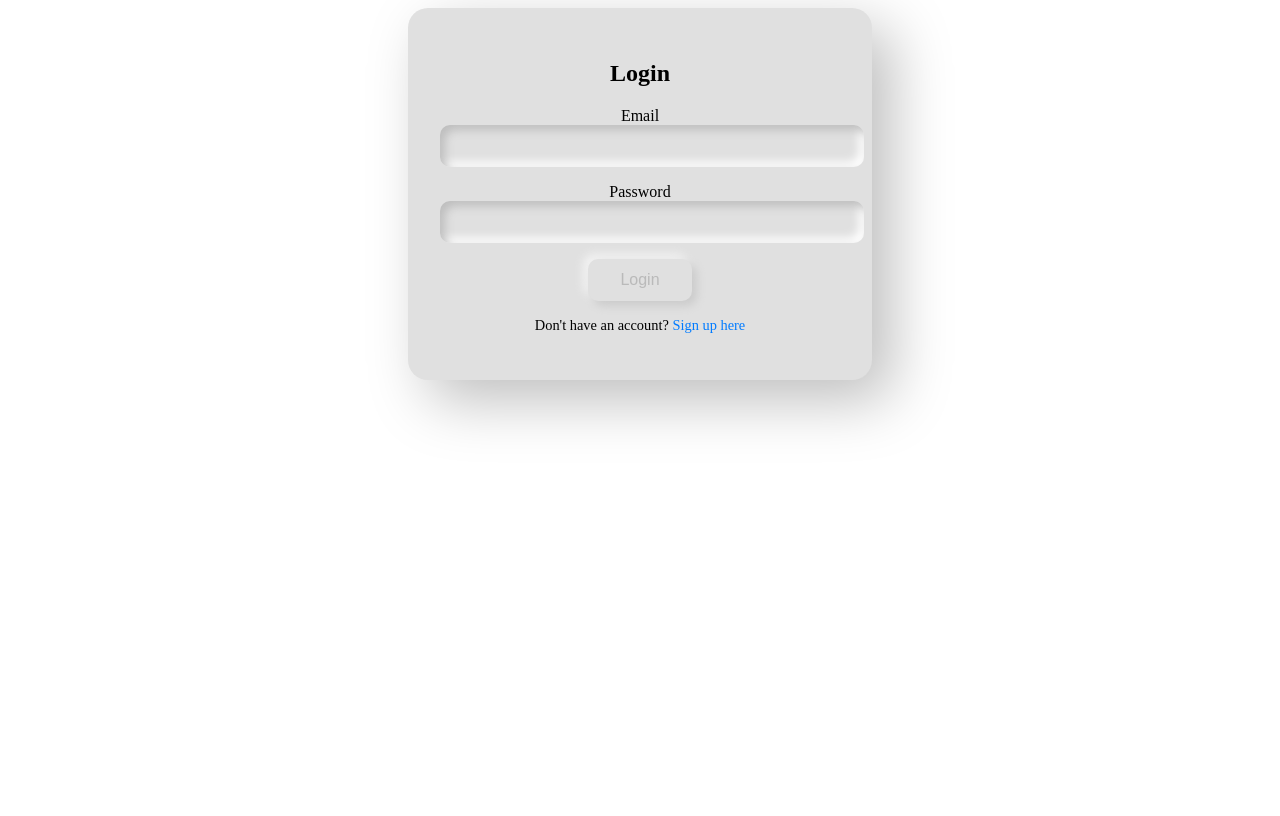
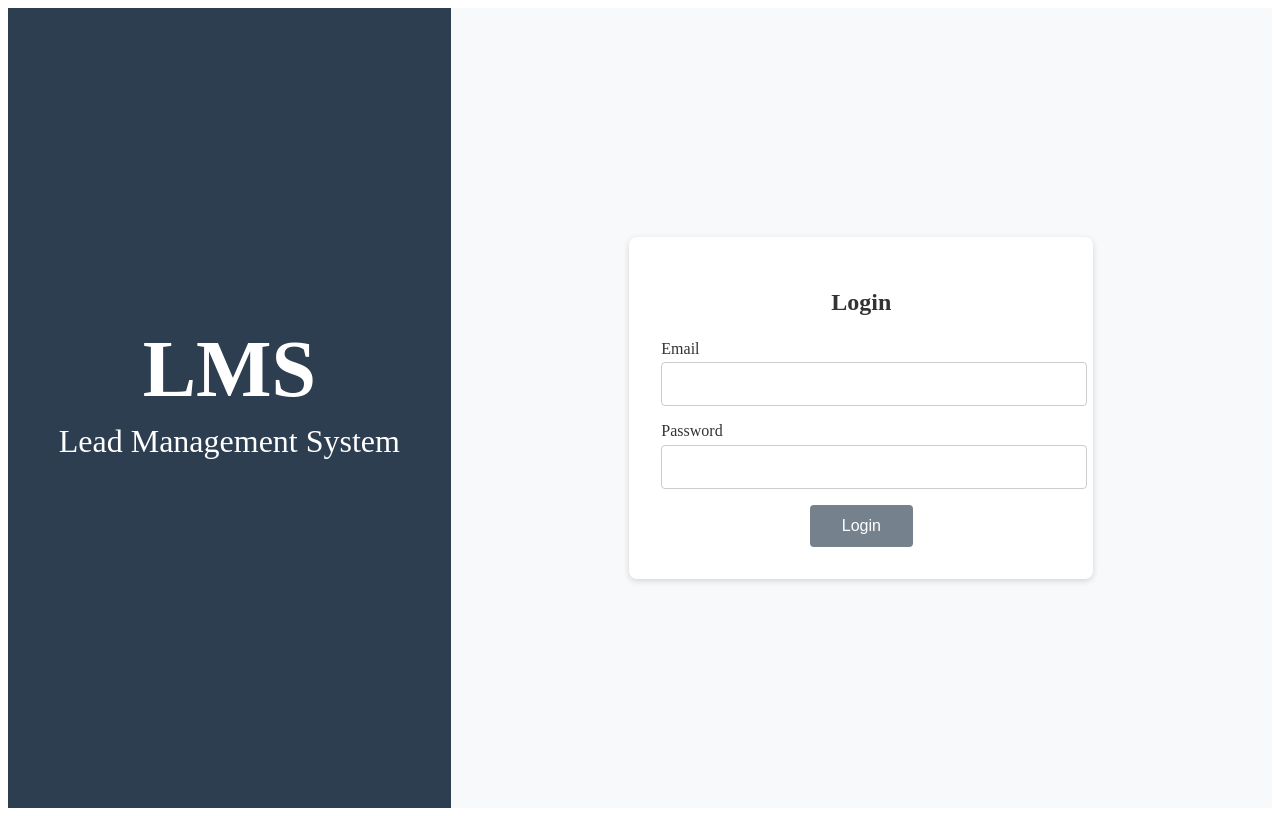
Before and after one commit to VirajManiyar-MRI/lms-frontend, an Angular app: page /login in a window 1280 px wide. Built offline with nearby package versions, Linux system fonts and the light colour scheme.

Commit message:
Updated Login

```diff
--- a/src/app/components/dashboard/dashboard.component.html
+++ b/src/app/components/dashboard/dashboard.component.html
@@ -6,7 +6,7 @@
       <ul>
         <li class="active">Dashboard</li>
         <li routerLink="/lead-status">Lead Status</li>
-        <li routerLink="/lead-management">Lead Management</li>
+                <!--<li routerLink="/lead-management">Lead Management</li>-->
         <li routerLink="/user-management">User Management</li>
         <li (click)="logout()" class="logout-button">Sign Out</li>
       </ul>
--- a/src/app/components/dashboard/dashboard.component.ts
+++ b/src/app/components/dashboard/dashboard.component.ts
@@ -95,6 +95,7 @@ export class DashboardComponent implements OnInit, AfterViewInit {
   loadManagerPerformance(): void {
     this.userPerformanceService.getManagerPerformance().subscribe({
       next: (data) => {
+        console.log('Manager Performance:', data);
         this.managers = data;
       },
       error: (err) => {
--- a/src/app/components/lead-status/lead-status.component.html
+++ b/src/app/components/lead-status/lead-status.component.html
@@ -6,7 +6,7 @@
       <ul>
         <li routerLink="/dashboard">Dashboard</li>
         <li class="active">Lead Status</li>
-        <li routerLink="/lead-management">Lead Management</li>
+                <!--<li routerLink="/lead-management">Lead Management</li>-->
         <li routerLink="/user-management">User Management</li>
         <li routerLink="/signout">Sign Out</li>
       </ul>
@@ -88,7 +88,7 @@
               <option value="Contacted">Contacted</option>
               <option value="Converted">Converted</option>
               <option value="Lost">Lost</option>
-              <option value="FollowUp">Follow Up</option>
+              <option value="Follow-Up">Follow Up</option>
             </select>
           </div>
           <div class="form-group">
--- a/src/app/components/login/login.component.html
+++ b/src/app/components/login/login.component.html
@@ -1,38 +1,64 @@
-<div class="auth-container">
+<div class="login-container">
+  <!-- Left side: brand / welcome section -->
+  <div class="login-left">
+    <h1 class="lms-brand">LMS</h1>
+    <p class="lms-subtitle">Lead Management System</p>
+  </div>
+
+  <!-- Right side: login form -->
+  <div class="login-right">
+    <div class="login-card">
       <h2>Login</h2>
       <form [formGroup]="loginForm" (ngSubmit)="onSubmit()">
+        <!-- Email -->
         <div class="form-group">
           <label for="email">Email</label>
           <input type="email"
                  id="email"
                  formControlName="email"
-             class="form-control neumorphic-input" />
-      <small *ngIf="loginForm.get('email')?.invalid && loginForm.get('email')?.touched">
+                 class="form-control" />
+          <small *ngIf="
+              loginForm.get('email')?.invalid &&
+              loginForm.get('email')?.touched
+            "
+                 class="error-text">
             Enter a valid email.
           </small>
         </div>
+
+        <!-- Password -->
         <div class="form-group">
           <label for="password">Password</label>
           <input type="password"
                  id="password"
                  formControlName="password"
-             class="form-control neumorphic-input" />
+                 class="form-control" />
           <small *ngIf="
               loginForm.get('password')?.invalid &&
               loginForm.get('password')?.touched
-        ">
+            "
+                 class="error-text">
             Password must be at least 8 characters.
           </small>
         </div>
+
+        <!-- Error message -->
         <p *ngIf="errorMessage" class="error-message">{{ errorMessage }}</p>
+
+        <!-- Login button -->
         <button type="submit"
                 [disabled]="loginForm.invalid"
-            class="btn neumorphic-button">
-      Login
+                class="btn btn-login">
+          <span *ngIf="!loading">Login</span>
+          <span *ngIf="loading" class="loader"></span>
         </button>
-    <p class="switch-auth">
+
+        <!-- Switch to signup -->
+        <!--<p class="switch-auth">
           Don't have an account?
           <a routerLink="/signup" class="auth-link">Sign up here</a>
-    </p>
+        </p>-->
       </form>
     </div>
+  </div>
+</div>
--- a/src/app/components/login/login.component.scss
+++ b/src/app/components/login/login.component.scss
@@ -1,63 +1,173 @@
-/* Neumorphic container */
-.auth-container {
+/*
+  Colors based on your LMS theme:
+  - Navy sidebar: #2c3e50
+  - Light background: #f8f9fa
+  - Text color: #333
+*/
+
+$navy: #2c3e50;
+$light-bg: #f8f9fa;
+$text-color: #333;
+$error-color: #dc3545; /* typical Bootstrap error color */
+$white: #fff;
+
+/*
+  Main container:
+  Splits screen into two columns: left (sidebar style) and right (form area).
+*/
+.login-container {
+  display: flex;
+  height: 100vh;
+}
+
+/*
+  Left section:
+  Mimics the dark sidebar in your screenshot.
+*/
+.login-left {
+  background-color: $navy;
+  flex: 1;
+  display: flex;
+  flex-direction: column;
+  align-items: center;
+  justify-content: center;
+  color: $white;
+  padding: 2rem;
+}
+
+/* Branding text in the left section */
+.lms-brand {
+  font-size: 5rem;
+  margin: 0;
+}
+
+.lms-subtitle {
+  font-size: 2rem;
+  margin-top: 0.5rem;
+}
+
+/*
+  Right section:
+  Light background, centers the login card.
+*/
+.login-right {
+  background-color: $light-bg;
+  flex: 2;
+  display: flex;
+  align-items: center;
+  justify-content: center;
+  padding: 2rem;
+}
+
+/*
+  The card that holds the login form.
+  Has a white background, slight shadow, and some padding.
+*/
+.login-card {
+  background-color: $white;
+  width: 100%;
   max-width: 400px;
-  margin: auto;
   padding: 2rem;
-  border-radius: 20px;
-  background: #e0e0e0;
-  box-shadow: 20px 20px 60px #bebebe, -20px -20px 60px #ffffff;
+  border-radius: 0.5rem;
+  box-shadow: 0 2px 6px rgba(0, 0, 0, 0.15);
   text-align: center;
 }
 
-/* Neumorphic input fields */
-.neumorphic-input {
+/* Headings inside the card */
+.login-card h2 {
+  margin-bottom: 1.5rem;
+  color: $text-color;
+}
+
+/* Form groups and labels */
+.form-group {
+  margin-bottom: 1rem;
+  text-align: left;
+
+  label {
+    display: block;
+    margin-bottom: 0.3rem;
+    color: $text-color;
+  }
+}
+
+/* Input fields */
+.form-control {
   width: 100%;
   padding: 0.75rem;
-  margin-bottom: 1rem;
-  border: none;
-  border-radius: 10px;
-  background: #e0e0e0;
-  box-shadow: inset 5px 5px 10px #bebebe, inset -5px -5px 10px #ffffff;
+  border: 1px solid #ccc;
+  border-radius: 0.25rem;
   font-size: 1rem;
-  outline: none;
+  color: $text-color;
 }
 
-/* Neumorphic button */
-.neumorphic-button {
+/* Error text under input fields */
+.error-text {
+  color: $error-color;
+  font-size: 0.85rem;
+}
+
+/* Main error message styling */
+.error-message {
+  color: $error-color;
+  margin-bottom: 1rem;
+}
+
+/* Login button */
+.btn-login {
+  display: inline-flex;
+  align-items: center;
+  justify-content: center;
+  background-color: $navy;
+  color: $white;
   padding: 0.75rem 2rem;
   border: none;
-  border-radius: 10px;
-  background: #e0e0e0;
-  box-shadow: 5px 5px 10px #bebebe, -5px -5px 10px #ffffff;
+  border-radius: 0.25rem;
+  cursor: pointer;
   font-size: 1rem;
-  cursor: pointer;
-  transition: all 0.3s ease;
+  transition: background-color 0.2s ease;
+
+  &:hover {
+    background-color: darken($navy, 5%);
+  }
+
+  &:disabled {
+    opacity: 0.65;
+    cursor: not-allowed;
+  }
 }
 
-.neumorphic-button:disabled {
-  cursor: not-allowed;
-  opacity: 0.6;
+/* Loader spinner inside the button for loading state */
+.loader {
+  border: 3px solid transparent;
+  border-top: 3px solid $white;
+  border-right: 3px solid $white;
+  border-radius: 50%;
+  width: 1rem;
+  height: 1rem;
+  animation: spin 0.8s linear infinite;
+  margin-left: 0.5rem;
 }
 
-.neumorphic-button:not(:disabled):hover {
-  box-shadow: inset 5px 5px 10px #bebebe, inset -5px -5px 10px #ffffff;
+@keyframes spin {
+  to {
+    transform: rotate(360deg);
+  }
 }
 
-/* Error message styling */
-.error-message {
-  color: #ff4d4d;
-  margin-bottom: 1rem;
-}
+/* Switch auth link */
 .switch-auth {
   margin-top: 1rem;
   font-size: 0.9rem;
+  color: $text-color;
 }
 
 .auth-link {
-  color: #007bff;
+  color: $navy;
   text-decoration: none;
+  font-weight: 500;
+
+  &:hover {
+    text-decoration: underline;
+  }
 }
-
-.auth-link:hover {
-  text-decoration: underline;
-}
--- a/src/app/components/user-management/user-management.component.html
+++ b/src/app/components/user-management/user-management.component.html
@@ -5,7 +5,7 @@
       <ul>
         <li routerLink="/dashboard">Dashboard</li>
         <li routerLink="/lead-status">Lead Status</li>
-        <li routerLink="/lead-management">Lead Management</li>
+                <!--<li routerLink="/lead-management">Lead Management</li>-->
         <li class="active">User Management</li>
         <li routerLink="/signout">Sign Out</li>
       </ul>
--- a/src/app/services/userperformance.service.ts
+++ b/src/app/services/userperformance.service.ts
@@ -14,6 +14,6 @@ export class UserPerformanceService {
   // Fetch manager performance data
   getManagerPerformance(): Observable<any> {
     const headers = this.authService.getAuthHeaders(); // Attach Auth Headers
-    return this.http.get(`${this.apiUrl}/managers`, { headers });
+    return this.http.get(`${this.apiUrl}`, { headers });
   }
 }
```
Lines whose indentation alone changed are shown as unchanged.
